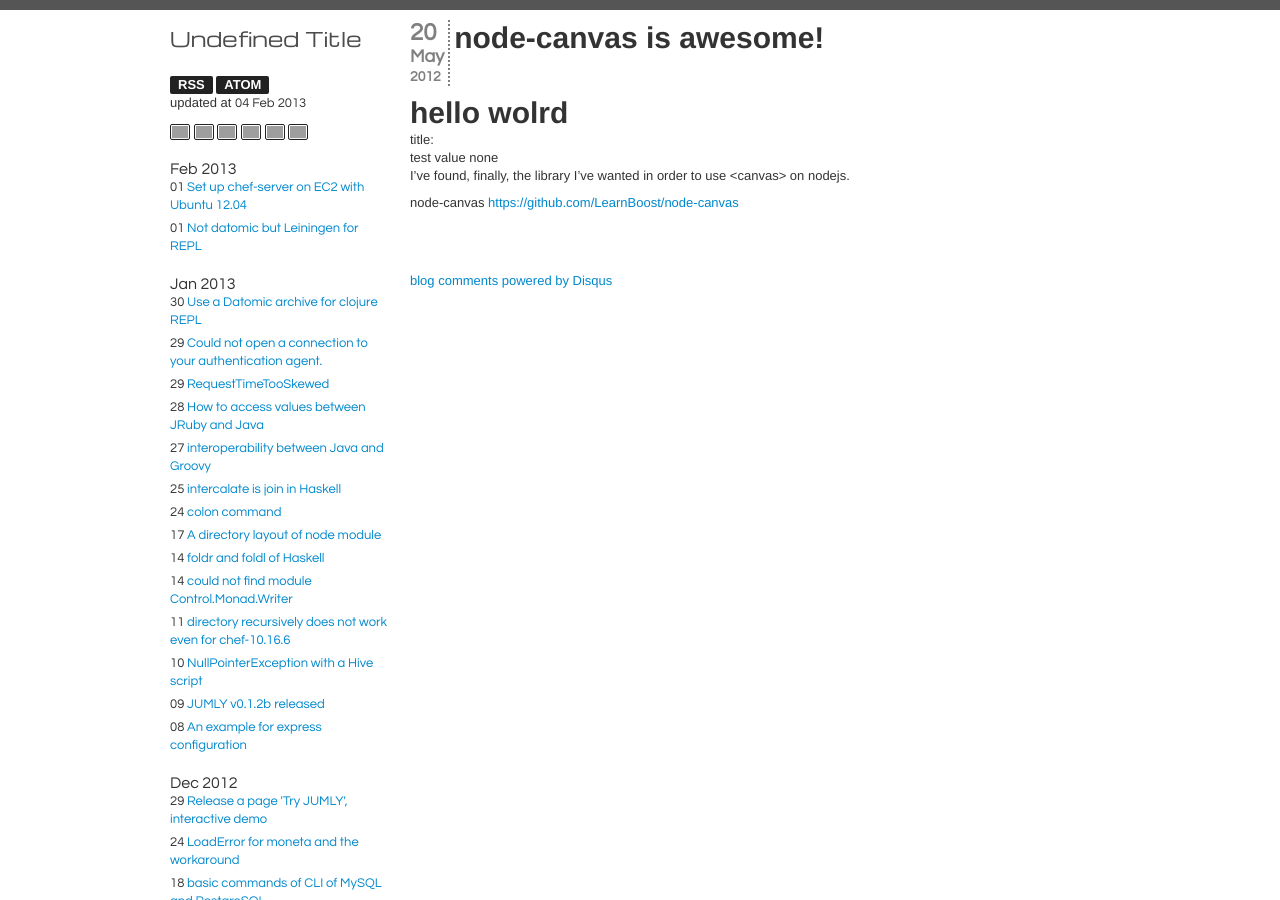
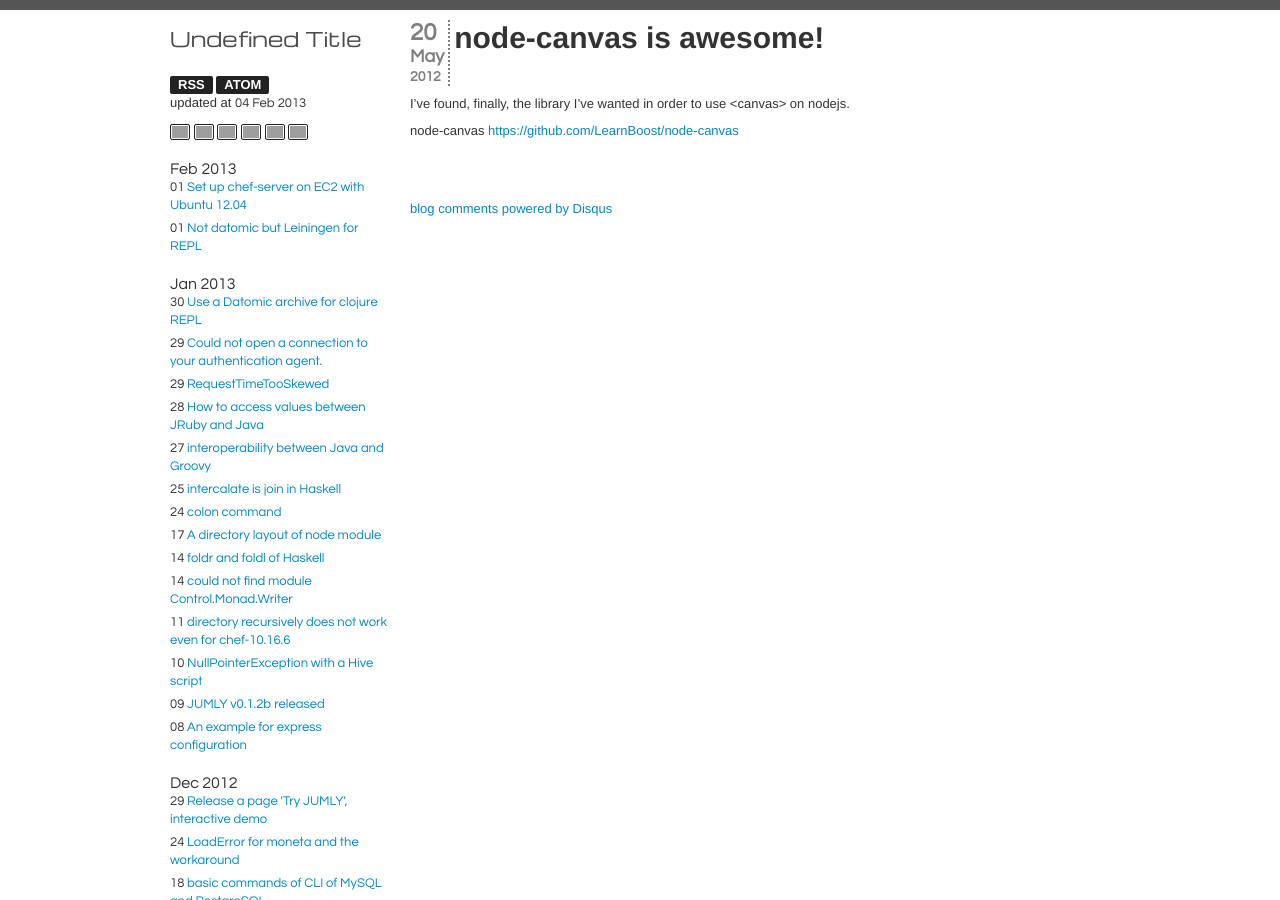
Before and after one commit to tmtk75/tmtk75.github.io, a Jekyll site: the page built from _posts/2012-05-20-node-canvas_is_awesome.md, in a window 1280 px wide and 900 px high. Built offline with Jekyll 4.4.1, drawn with Linux system fonts in a browser that asks for light colours; comment, search, counter and statistics services are not loaded; grey boxes are pictures that could not be loaded.

Commit message:
ul for links

```diff
--- a/_layouts/post.html
+++ b/_layouts/post.html
@@ -17,14 +17,11 @@ layout: default
       {% endfor %}
     </ul>
   </header>
-  <div data-bind="visible:links_shown, template:{name:'links_for_tag',foreach:links}"></div>
+  <ul data-bind="visible:links_shown, template:{name:'links_for_tag',foreach:links}" id='links_with_tag'></ul>
   <script id='links_for_tag' type='text/html'>
-    <h1>hello wolrd</h1>
-    <div class='t'>
-      <div class='t'>title:</div>
-      <span data-bind='text:title'></span>
-      <span data-bind='text:path'></span>
-    </div>
+    <li>
+      <a class='title' data-bind='text:title, attr:{href:path}'></a>
+    </li>
   </script>
   <div class='content'>
     {{content}}
--- a/assets/css/docs.less
+++ b/assets/css/docs.less
@@ -154,6 +154,11 @@ article#the.post {
     margin-bottom: 1em;
   }
   .gist {margin-top: 40px;}
+
+  .links_for_tag {
+    margin-top: 10px;
+    margin-bottom: 10px;
+  }
 }
 
 .rss-atom {
--- a/assets/js/tags.coffee
+++ b/assets/js/tags.coffee
@@ -4,13 +4,10 @@ $ ->
     model =
       show_links_for_tag: (m, evt)->
         tag = $(evt.target).data("tag")
-        console.log tag2paths[tag]
         this.links_shown true
         this.links tag2paths[tag]
-      links: ko.observableArray [{title:"test value", path:"none"}]
+      links: ko.observableArray []
       links_shown: ko.observable true
-      varname:
-        title: "foobar"
 
     ko.applyBindings model
     console.log "binded"
```
Also changed, not shown: 1 other file.
